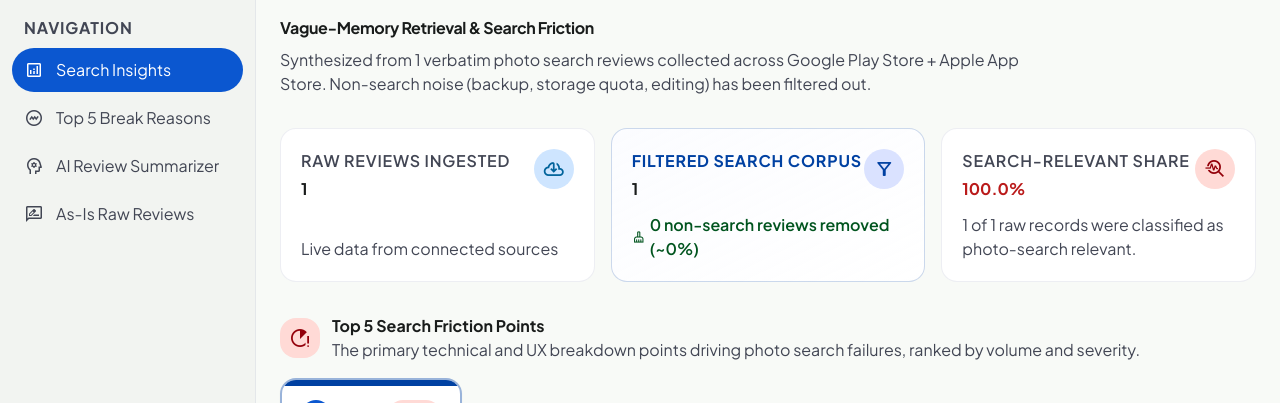
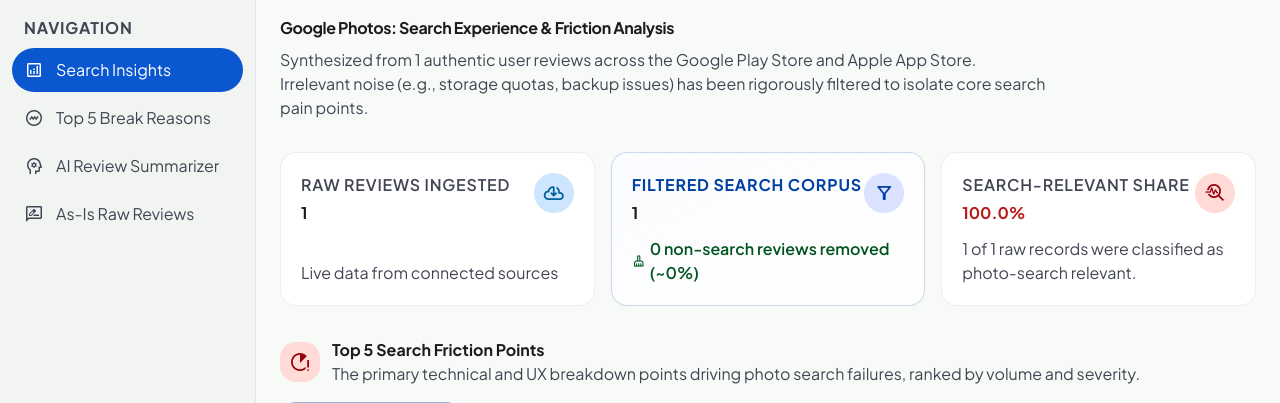
Before and after one commit to shruti7jain/Google_Photo, a FastAPI app: template discovery-engine/dashboard/templates/index.html in a window 1280 px wide. Shown: the part 64-467 px from the top of the page. Run offline with FastAPI, Linux system fonts and the light colour scheme; the template is opened without the code that fills it: most values are stand-ins (such as "Sample title", 1, 10 or a date in 2020); some libraries are stand-ins or nearby versions.

Commit message:
Update main banner title to be more professional

```diff
--- a/discovery-engine/dashboard/templates/index.html
+++ b/discovery-engine/dashboard/templates/index.html
@@ -150,10 +150,10 @@
       <!-- Page Banner -->
       <section id="overview" class="flex flex-col gap-2">
         <div class="flex items-center gap-2">
-          <h1 class="font-headline-lg text-headline-lg text-on-surface font-bold tracking-tight">Vague-Memory Retrieval & Search Friction</h1>
+          <h1 class="font-headline-lg text-headline-lg text-on-surface font-bold tracking-tight">Google Photos: Search Experience & Friction Analysis</h1>
         </div>
         <p class="font-body-md text-body-md text-on-surface-variant max-w-3xl">
-          Synthesized from {{ total_filtered }} verbatim photo search reviews collected across Google Play Store + Apple App Store. Non-search noise (backup, storage quota, editing) has been filtered out.
+          Synthesized from {{ total_filtered }} authentic user reviews across the Google Play Store and Apple App Store. Irrelevant noise (e.g., storage quotas, backup issues) has been rigorously filtered to isolate core search pain points.
         </p>
 
       </section>
```
